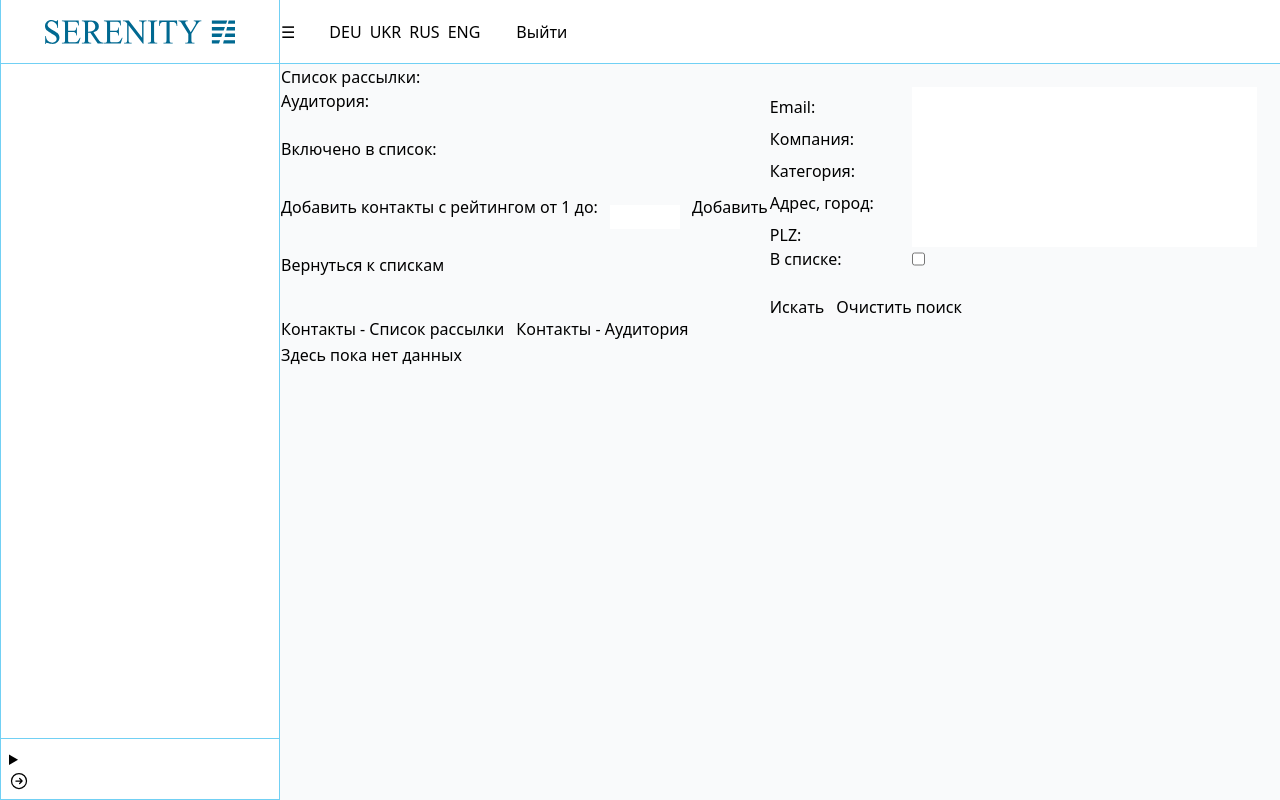
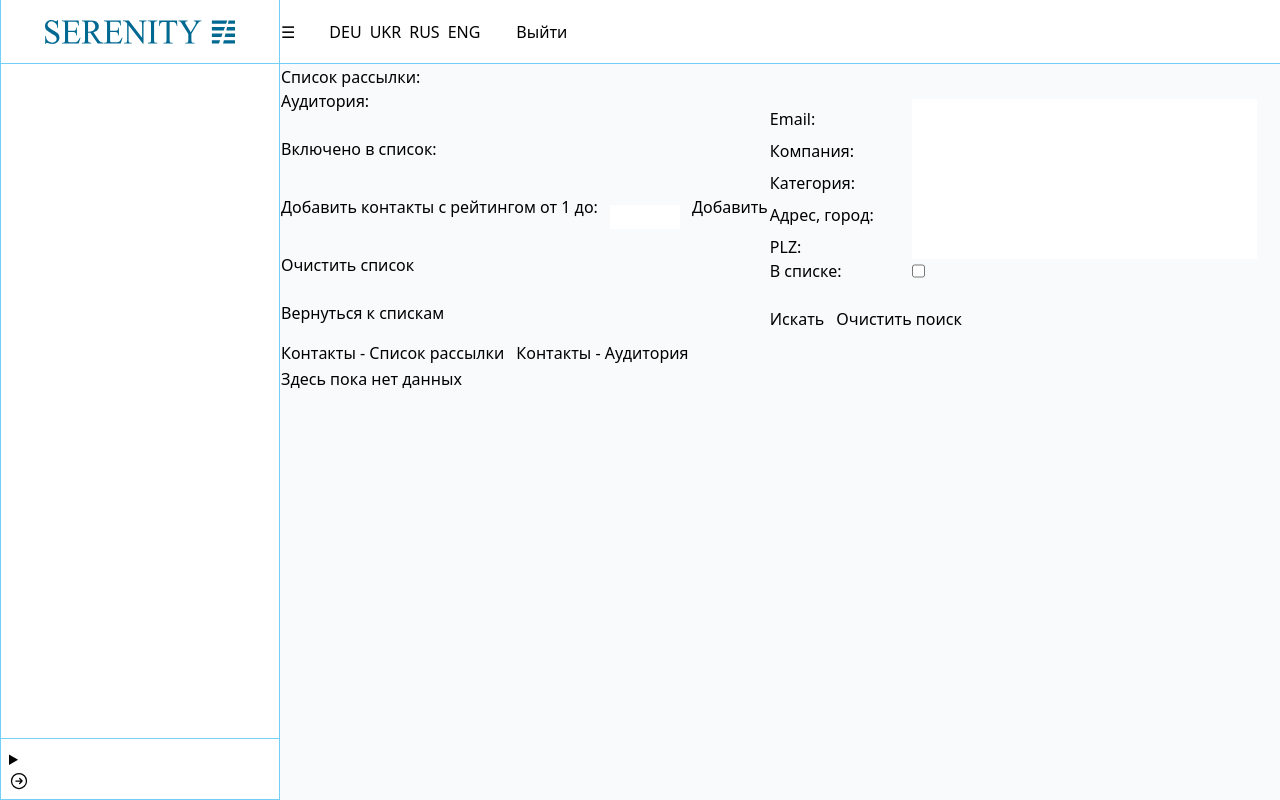
Before and after one commit to Yevhen-Yezerskyy/mailer-app, a Django app: template web/templates/panels/aap_lists/lists_list.html in a window 1280 px wide. Run offline with Django 5.2, Linux system fonts and the light colour scheme; the template is opened without the code that fills it, so the values that code supplies are empty.

Commit message:
lists almost finished

```diff
--- a/web/mailer_web/tw_classmap.txt
+++ b/web/mailer_web/tw_classmap.txt
@@ -27,11 +27,10 @@ YY-MAIN_BOTTOM_DIV: border rounded-md bg-[#ffffff] border border-[#71d0f4] overf
 #BUTTONS
 YY-BUTTON_MAIN: px-5 py-1.5 flex items-center justify-center rounded-md bg-[#effbff] text-[#006991] font-semibold hover:bg-[#f8fdff] border border-[#71d0f4] uppercase text-sm
 YY-BUTTON_GREEN: px-5 py-1.5 flex items-center justify-center rounded-md bg-[#d6fdda] text-[#016b09] font-semibold hover:bg-[#f2fff3] border border-[#71d0f4] uppercase text-sm
+YY-BUTTON_RED: px-5 py-1.5 flex items-center justify-center rounded-md bg-[#fff8f8] text-[#8e0000] font-semibold hover:bg-[#fff2f2] border border-[#f3a7a7] uppercase text-sm w-[100%]
 
 YY-BUTTON_TAB_MAIN: px-5 py-1.5 flex rounded-md bg-[#effbff] text-[#006991] font-semibold hover:bg-[#f8fdff] border border-[#71d0f4] uppercase text-sm w-[100%]
 YY-BUTTON_TAB_RED: px-5 py-1.5 flex rounded-md bg-[#fff8f8] text-[#8e0000] font-semibold hover:bg-[#fff2f2] border border-[#f3a7a7] uppercase text-sm w-[100%]
-
-
 
 #TEXTS
 YY-TEXT: block mb-3
--- a/web/templates/panels/aap_lists/lists_list.html
+++ b/web/templates/panels/aap_lists/lists_list.html
@@ -11,7 +11,7 @@
 <table class="YY-MAIN_TABLE">
   <tr>
     <td class="YY-MAIN_TOP_LEFT_TD w-1/2">
-      <div class="YY-CARD_WHITE">
+      <div class="YY-CARD_WHITE mb-4">
 
         <div class="YY-STATUS_GREEN mb-6">
           {% trans "Список рассылки" %}: {{ ml.title }} <br>
@@ -33,11 +33,17 @@
           </button>
           </form>
         </div>
+        <form method="post" class="mb-6"
+            onsubmit="return confirm('{% trans "Точно очистить список? Будут удалены все контакты из этого списка." %}');">
+            {% csrf_token %}
+              <button type="submit" name="action" value="clear_list" class="YY-BUTTON_RED">
+              {% trans "Очистить список" %}
+              </button>
+        </form>
+        <a href="../" class="YY-BUTTON_MAIN">{% trans "Вернуться к спискам" %}</a>
 
-        <div class="mb-10">
-          <a href="../" class="YY-BUTTON_MAIN">{% trans "Вернуться к спискам" %}</a>
-        </div>
-
+      </div>
+      <div class="YY-CARD_WHITE">
         <div class="flex gap-3">
           <a class="{% if mode == 'list' %}YY-BUTTON_GREEN{% else %}YY-BUTTON_MAIN{% endif %}"
              href="?id={{ request.GET.id }}&mode=list">
```
Also changed, not shown: web/panel/aap_lists/views/lists_list.py (+11 -0 lines).
